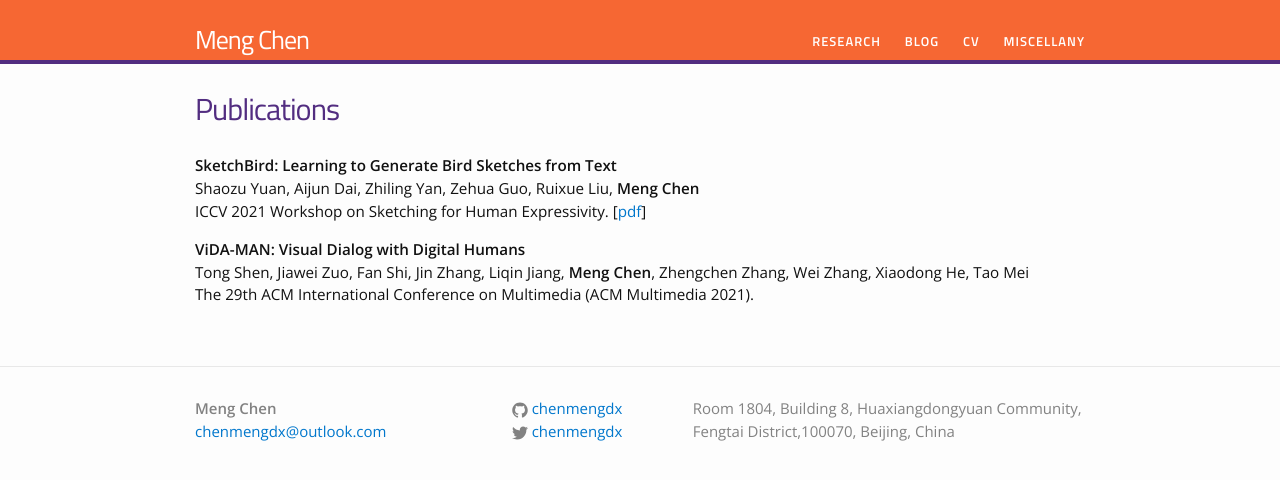
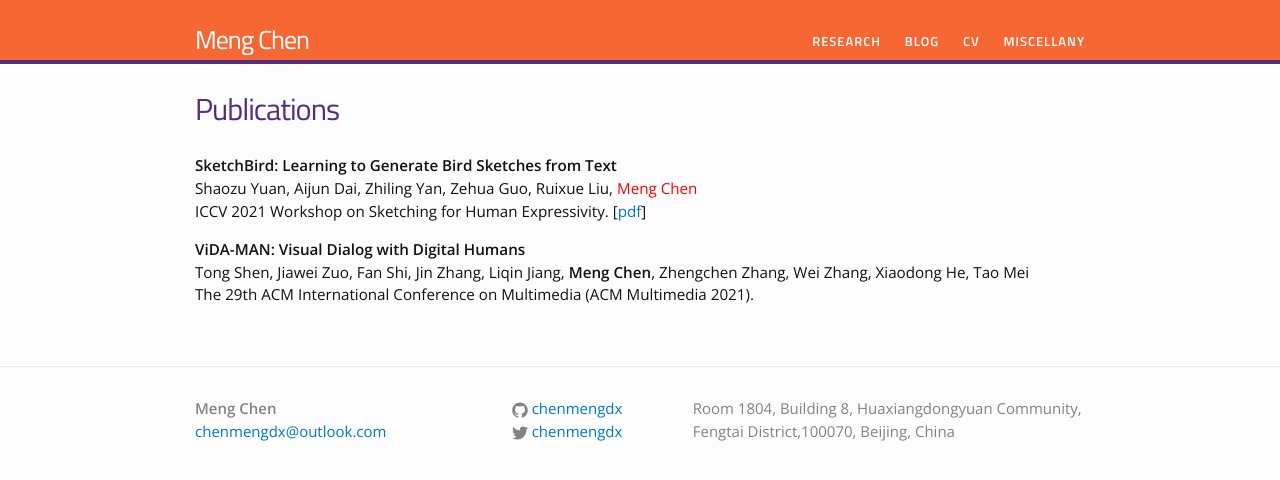
Before and after one commit to chenmengdx/chenmengdx.github.io, a Jekyll site: the page built from research.md, in a window 1280 px wide. Shown: the top 480 px of the page. Built offline with Jekyll 4.4.1, drawn with Linux system fonts in a browser that asks for light colours.

Commit message:
update research

```diff
--- a/research.md
+++ b/research.md
@@ -8,7 +8,7 @@ permalink: /research/
 
 <p>
 <b>SketchBird: Learning to Generate Bird Sketches from Text</b> <br />
-Shaozu Yuan, Aijun Dai, Zhiling Yan, Zehua Guo, Ruixue Liu, <b>Meng Chen</b> <br />
+Shaozu Yuan, Aijun Dai, Zhiling Yan, Zehua Guo, Ruixue Liu, <font color="red">Meng Chen</font> <br />
 ICCV 2021 Workshop on Sketching for Human Expressivity. [<a href="../papers/ICASSP2021_camera_ready.pdf">pdf</a>]
 </p>
 
```
